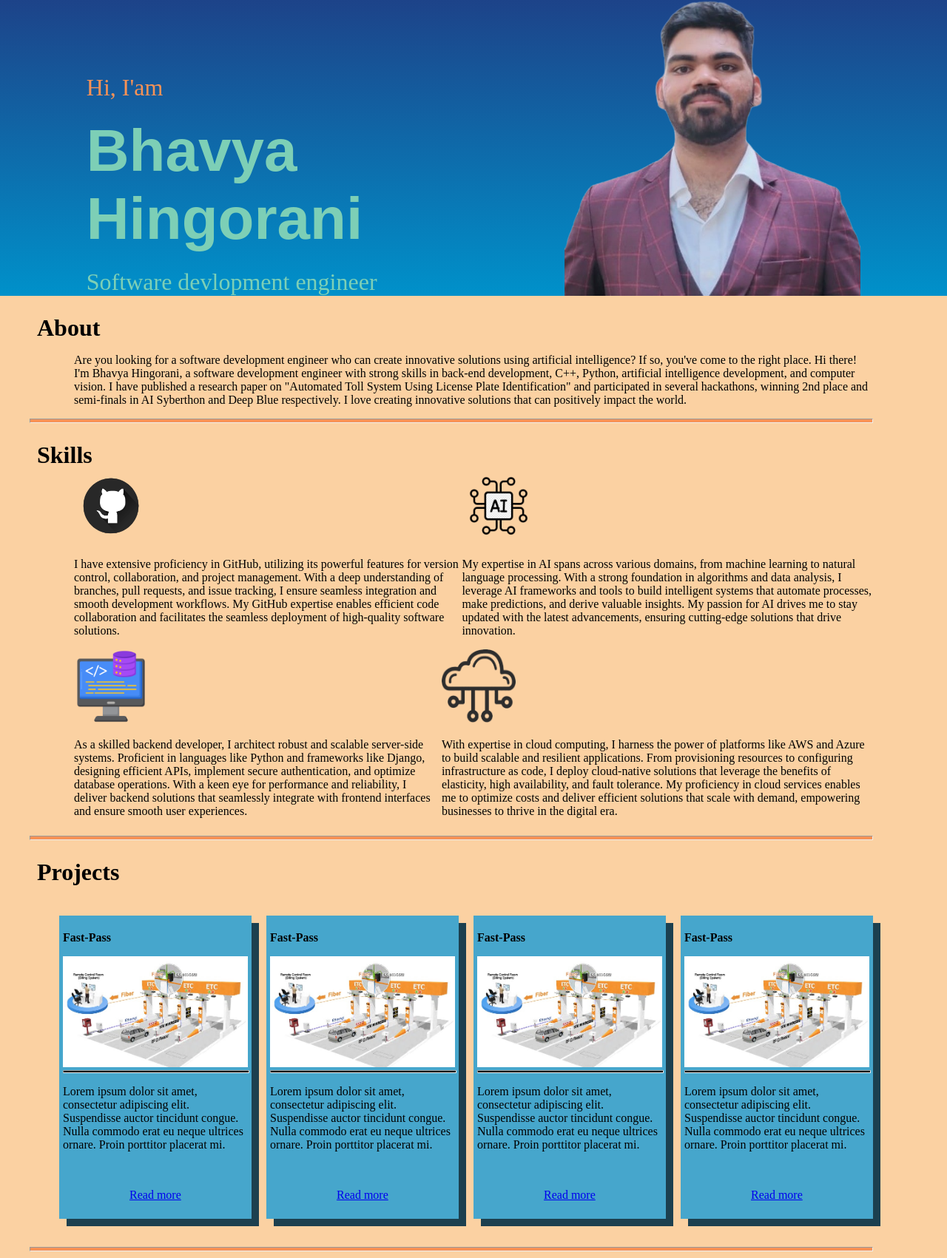
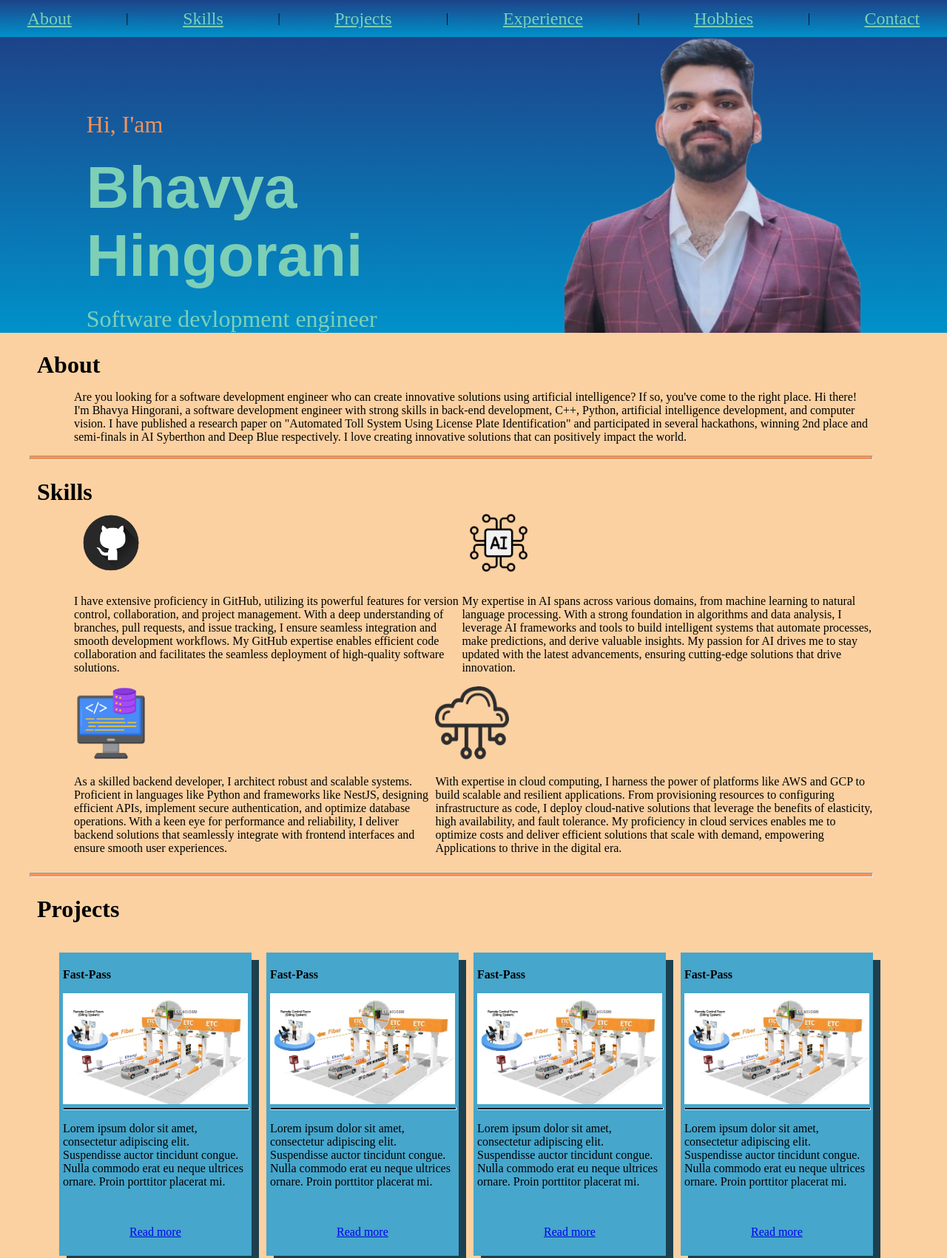
Before and after one commit to cw-bhavya-hingorani/webiste-assignment, a plain HTML site: page index.html in a window 1280 px wide. Shown: the top 1701 px of the page at 74% size. Drawn offline with Linux system fonts and the light colour scheme.

Commit message:
Nav bar added

```diff
--- a/index.css
+++ b/index.css
@@ -17,6 +17,25 @@ form{
     flex-direction: column;
     align-items: center;
     justify-content: space-around;
+}
+
+nav{
+    display: flex;
+    position:sticky;
+    top: 0;
+    justify-content: space-around;
+    align-items: center;
+    background-image: linear-gradient(#1d4389, #0091ca);
+    height: 50px;
+}
+
+nav a{
+    font-size: 3ch;
+    color: #7dcfb6;
+}
+
+nav a:hover{
+    color: #1d4389;
 }
 
 .exp-hr{
@@ -192,3 +211,22 @@ footer div{
 footer a {
     color: white;
 }
+
+input{
+    border: 0px;
+    border-bottom: 2px solid #000;
+    background-color: #fbd1a2;
+    width: 100%;
+    height: 30px;
+}
+
+textarea{
+    border: 4px solid #000;
+    background-color: #fbd1a2;
+    width: 100%;
+    height: 100%;
+}
+
+.short{
+    width: 25%;
+}
--- a/index.html
+++ b/index.html
@@ -10,6 +10,19 @@
         <!-- <aside>
             hello
         </aside> -->
+        <nav>
+            <a href="#about">About</a>
+            <p>|</p>
+            <a href="#skills">Skills</a>
+            <p>|</p>
+            <a href="#projects">Projects</a>
+            <p>|</p>
+            <a href="#experience">Experience</a>
+            <p>|</p>
+            <a href="#hobbies">Hobbies</a>
+            <p>|</p>
+            <a href="#contact">Contact</a>
+        </nav>
         <header>
             <div class="header-text">
                 <div id="hi-iam">Hi, I'am</div>
@@ -18,12 +31,12 @@
             </div>
             <img class="my-pic" src="assets/my-pic.png">
         </header>
-        <div class="section about">
+        <div class="section about" id="about">
             <b><div class="heading">About</div></b>
             <p>Are you looking for a software development engineer who can create innovative solutions using artificial intelligence? If so, you've come to the right place. Hi there! I'm Bhavya Hingorani, a software development engineer with strong skills in back-end development, C++, Python, artificial intelligence development, and computer vision. I have published a research paper on "Automated Toll System Using License Plate Identification" and participated in several hackathons, winning 2nd place and semi-finals in AI Syberthon and Deep Blue respectively. I love creating innovative solutions that can positively impact the world.</p>
         </div>
         <hr>
-        <div class="section skills">
+        <div class="section skills" id="skills">
             <b><div class="heading">Skills</div></b>
             <div class="first-two-skills">
                 <div id="github" class="skill">
@@ -38,17 +51,17 @@
             <div class="second-two-skills">
                 <div id="backend-devlopment" class="skill">
                     <img src="assets/backend.png">
-                    <p>As a skilled backend developer, I architect robust and scalable server-side systems. Proficient in languages like Python and frameworks like Django, designing efficient APIs, implement secure authentication, and optimize database operations. With a keen eye for performance and reliability, I deliver backend solutions that seamlessly integrate with frontend interfaces and ensure smooth user experiences.</p>
+                    <p>As a skilled backend developer, I architect robust and scalable systems. Proficient in languages like Python and frameworks like NestJS, designing efficient APIs, implement secure authentication, and optimize database operations. With a keen eye for performance and reliability, I deliver backend solutions that seamlessly integrate with frontend interfaces and ensure smooth user experiences.</p>
                 </div>
                 <div id="cloud-computing" class="skill">
                     <img src="assets/cloud.png">
-                    <p>With expertise in cloud computing, I harness the power of platforms like AWS and Azure to build scalable and resilient applications. From provisioning resources to configuring infrastructure as code, I deploy cloud-native solutions that leverage the benefits of elasticity, high availability, and fault tolerance. My proficiency in cloud services enables me to optimize costs and deliver efficient solutions that scale with demand, empowering businesses to thrive in the digital era.</p>
+                    <p>With expertise in cloud computing, I harness the power of platforms like AWS and GCP to build scalable and resilient applications. From provisioning resources to configuring infrastructure as code, I deploy cloud-native solutions that leverage the benefits of elasticity, high availability, and fault tolerance. My proficiency in cloud services enables me to optimize costs and deliver efficient solutions that scale with demand, empowering Applications to thrive in the digital era.</p>
                 </div>
             </div>
         </div>
         <hr>
         <div class="section">
-            <b><div class="heading">Projects</div></b>
+            <b><div class="heading" id="projects">Projects</div></b>
                 <div class="projects">
                     <div class="anpr project">
                         <b><p>Fast-Pass</p></b>
@@ -82,7 +95,7 @@
             </div>
         </div>
         <hr>
-        <div class="section">
+        <div class="section" id="experience">
             <b><div class="heading">Experience</div></b>
             <hr class="exp-hr">
             <p><b>Date:</b> 12-12-19 to 12-01-20</p>
@@ -101,37 +114,37 @@
             <p><b>Description</b>Made a automated toll system that works with liscence plate identification</p>
         </div>
         <hr>
-        <div class="section">
+        <div class="section" id="hobbies">
             <b><div class="heading">Hobies</div></b>
             <div class="hobby chess">
                 <div class="hobby-title-desc">
                     <b><p>Chess</p></b>
-                    <p>Lorem ipsum dolor sit amet, consectetur adipiscing elit. Suspendisse auctor tincidunt congue. Nulla commodo erat eu neque ultrices ornare. Proin porttitor placerat mi. Aenean feugiat magna vitae vulputate maximus. Nunc vitae lorem at diam vulputate cursus non nec magna. Ut aliquam venenatis massa. Maecenas eu ante interdum justo semper gravida sed ac justo. In ligula felis, feugiat id interdum vitae, vulputate sit amet nunc. Pellentesque molestie metus et luctus tincidunt. Fusce quis malesuada ex, at condimentum neque. Vivamus tincidunt, metus eget faucibus rhoncus, est urna iaculis lacus, non fringilla sapien nunc in dolor. Nam fringilla nunc id diam lacinia, vel pellentesque augue imperdiet.</p>
+                    <p>Chess has been my beloved hobby for years, captivating me with its strategic depth and intellectual challenges. I immerse myself in the intricacies of openings, tactics, and endgames, constantly honing my analytical and decision-making skills. Whether playing against opponents or studying grandmaster games, chess fuels my passion for critical thinking and fosters a constant drive for improvement.</p>
                 </div>
                 <img class="hobby-pics"src="assets/chess.jpg">
             </div>
             <div class="hobby kickboxing">
                 <div class="hobby-title-desc">
                     <b><p>kickboxing</p></b>
-                    <p>Lorem ipsum dolor sit amet, consectetur adipiscing elit. Suspendisse auctor tincidunt congue. Nulla commodo erat eu neque ultrices ornare. Proin porttitor placerat mi. Aenean feugiat magna vitae vulputate maximus. Nunc vitae lorem at diam vulputate cursus non nec magna. Ut aliquam venenatis massa. Maecenas eu ante interdum justo semper gravida sed ac justo. In ligula felis, feugiat id interdum vitae, vulputate sit amet nunc. Pellentesque molestie metus et luctus tincidunt. Fusce quis malesuada ex, at condimentum neque. Vivamus tincidunt, metus eget faucibus rhoncus, est urna iaculis lacus, non fringilla sapien nunc in dolor. Nam fringilla nunc id diam lacinia, vel pellentesque augue imperdiet.</p>
+                    <p>Kickboxing is more than just a hobby for me; it's a dynamic outlet that combines physical fitness and mental discipline. With each training session, I push my limits, perfecting striking techniques and mastering defensive maneuvers. The rigorous workouts not only enhance my strength and agility but also instill in me a sense of perseverance and self-confidence. Kickboxing empowers me both physically and mentally, making me feel unstoppable.</p>
                 </div>
                 <img class="hobby-pics"src="assets/kickboxing.jpg">
             </div>
             <div class="hobby Badminton">
                 <div class="hobby-title-desc">
                     <b><p>Badminton</p></b>
-                    <p>Lorem ipsum dolor sit amet, consectetur adipiscing elit. Suspendisse auctor tincidunt congue. Nulla commodo erat eu neque ultrices ornare. Proin porttitor placerat mi. Aenean feugiat magna vitae vulputate maximus. Nunc vitae lorem at diam vulputate cursus non nec magna. Ut aliquam venenatis massa. Maecenas eu ante interdum justo semper gravida sed ac justo. In ligula felis, feugiat id interdum vitae, vulputate sit amet nunc. Pellentesque molestie metus et luctus tincidunt. Fusce quis malesuada ex, at condimentum neque. Vivamus tincidunt, metus eget faucibus rhoncus, est urna iaculis lacus, non fringilla sapien nunc in dolor. Nam fringilla nunc id diam lacinia, vel pellentesque augue imperdiet.</p>
+                    <p>Badminton is a sport that brings me immense joy and exhilaration. The fast-paced rallies, quick reflexes, and precise shots keep me engaged and motivated. Whether playing singles or doubles, I enjoy the strategic positioning, well-timed smashes, and delicate net play. Beyond the physical benefits, badminton cultivates teamwork, sportsmanship, and resilience. Every time I step onto the court, I experience a thrilling blend of competition, camaraderie, and personal growth.</p>
                 </div>
                 <img class="hobby-pics"src="assets/badminton.jpg">
             </div>
         </div>
         <hr>
-        <div class="section">
+        <div class="section" id="contact">
             <b><div class="heading">Contact Me</div></b>
             <form>
-                <div class="form-item"><Label>Name: <input type="text"></Label></div>
+                <div class="form-item short"><Label>Name: <input type="text"></Label></div>
                 <div class="form-item"><Label>Phone number: </Label><input type="tel"></div>
-                <div class="form-item"><Label>Email: </Label><input type="email"></div>
+                <div class="form-item short"><Label>Email: </Label><input type="email"></div>
                 <div class="form-item"><Label>Purpose: </Label>  <textarea rows="4" cols="50"></textarea></div>
                 <div class="form-item"><button>Submit</button></div>
             </form>
```
